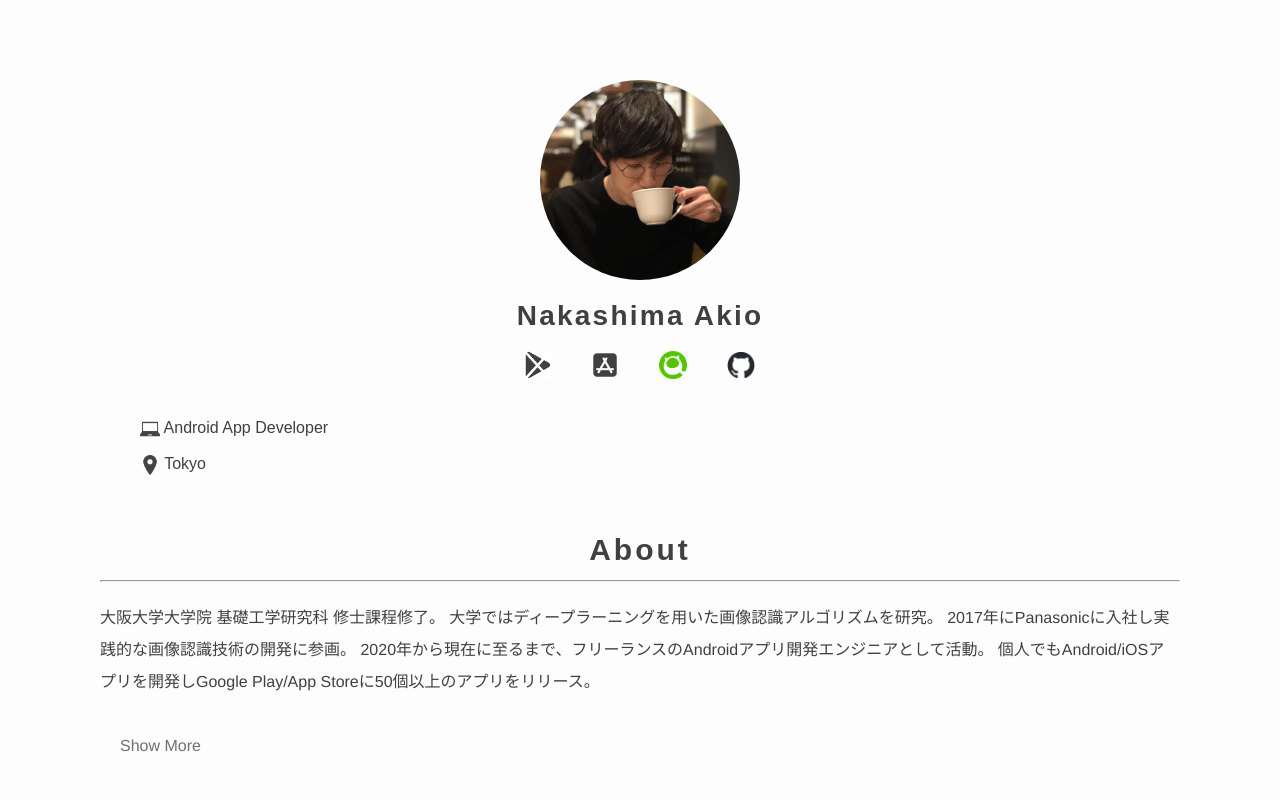
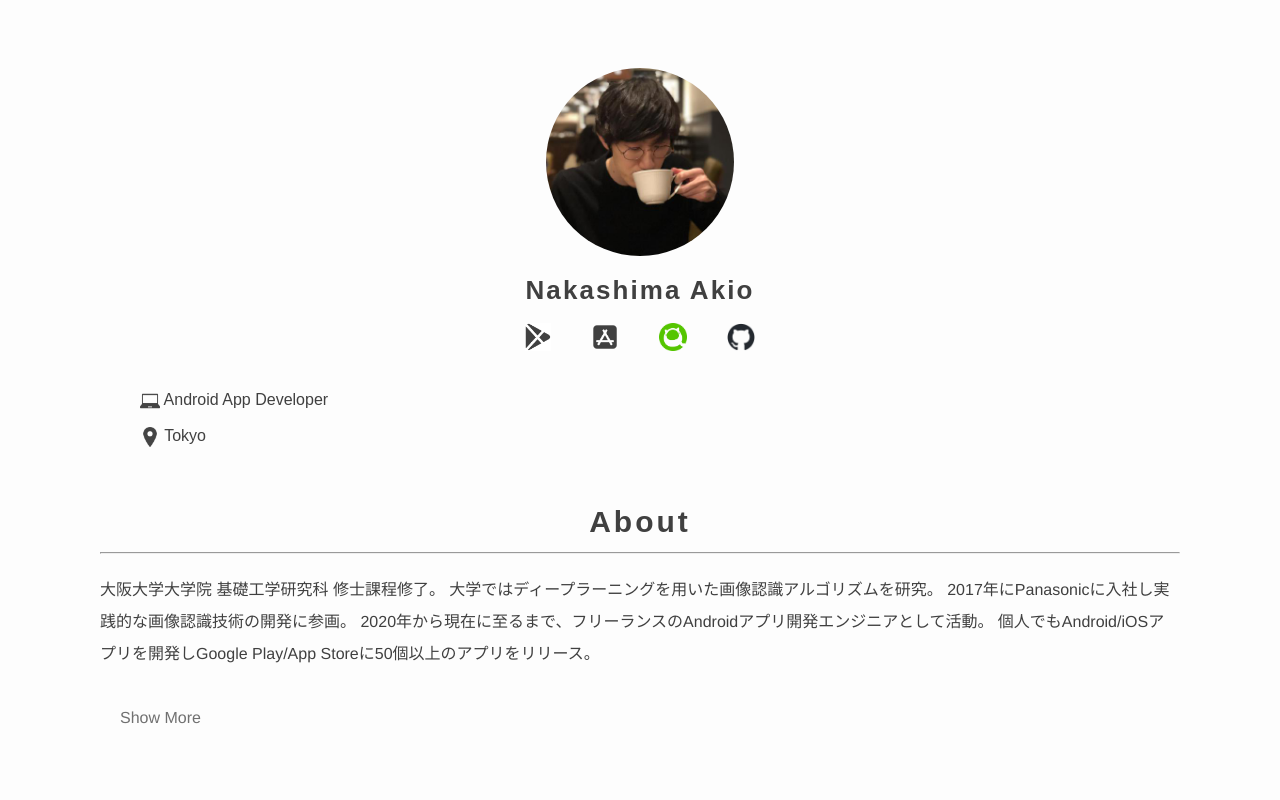
Before and after one commit to nakashimaakio/nakashimaakio.github.io, a plain HTML site: page index.html in a window 1280 px wide. Shown: the top 800 px of the page. Drawn offline with Linux system fonts and the light colour scheme.

Commit message:
アイコンレイアウト調整

```diff
--- a/style.css
+++ b/style.css
@@ -1,5 +1,5 @@
 body {
-    margin-top: 80px;
+    margin-top: 68px;
     margin-right: 5%;
     margin-left: 5%;
     margin-bottom: 100px;
@@ -26,8 +26,8 @@ body {
 
 .imageicon {
     border-radius: 50%;
-    height: 200px;
-    width: 200px;
+    height: 188px;
+    width: 188px;
     margin-bottom: 0px;
 }
 
@@ -41,7 +41,7 @@ body {
 }
 
 div.imageiconparent {
-    height: 200px;
+    height: 188px;
     text-align: center;
 }
 
@@ -56,7 +56,7 @@ div.imageiconparent {
 p.title {
     margin-top: 8px;
     margin-bottom: 0px;
-    font-size: 28px;
+    font-size: 26px;
     font-weight: 700;
     letter-spacing: 0.08em;
     text-align: center;
```
